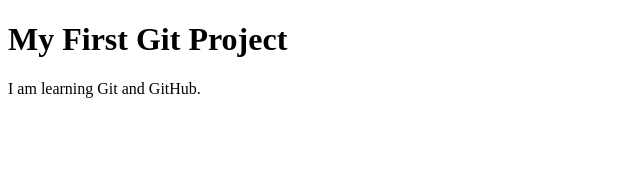
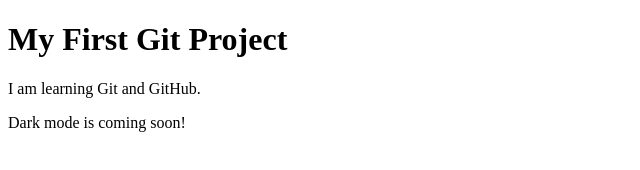
Before and after one commit to sai-rama-reddy-k9/git-october, a plain HTML site: page index.html in a window 1280 px wide. Shown: the whole page, without its empty margins (0-640 px from the left). Drawn offline with Linux system fonts and the light colour scheme.

Commit message:
Add dark mode placeholder

```diff
--- a/index.html
+++ b/index.html
@@ -8,5 +8,6 @@
   <body>
     <h1>My First Git Project</h1>
     <p>I am learning Git and GitHub.</p>
+    <p>Dark mode is coming soon!</p>
   </body>
 </html>
```
